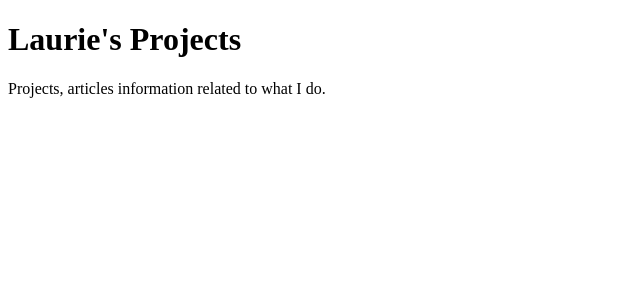
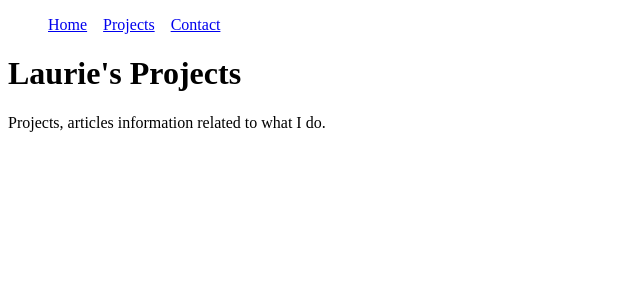
Before and after one commit to lauriegriffiths/lauriegriffiths.github.io, a SvelteKit app: page / in a window 1280 px wide. Shown: the top 300 px of the page, without its empty margins (0-640 px from the left). Built offline with nearby package versions, Linux system fonts and the light colour scheme.

Commit message:
simple menu bar

```diff
--- /dev/null
+++ b/src/routes/+layout.svelte
@@ -0,0 +1,19 @@
+<nav>
+	<ul>
+		<li><a href="/">Home</a></li>
+		<li><a href="/about">Projects</a></li>
+		<li><a href="/contact">Contact</a></li>
+	</ul>
+</nav>
+
+<main>
+	<slot></slot>
+</main>
+
+<style>
+	nav ul {
+		list-style: none;
+		display: flex;
+		gap: 1rem;
+	}
+</style>
```
